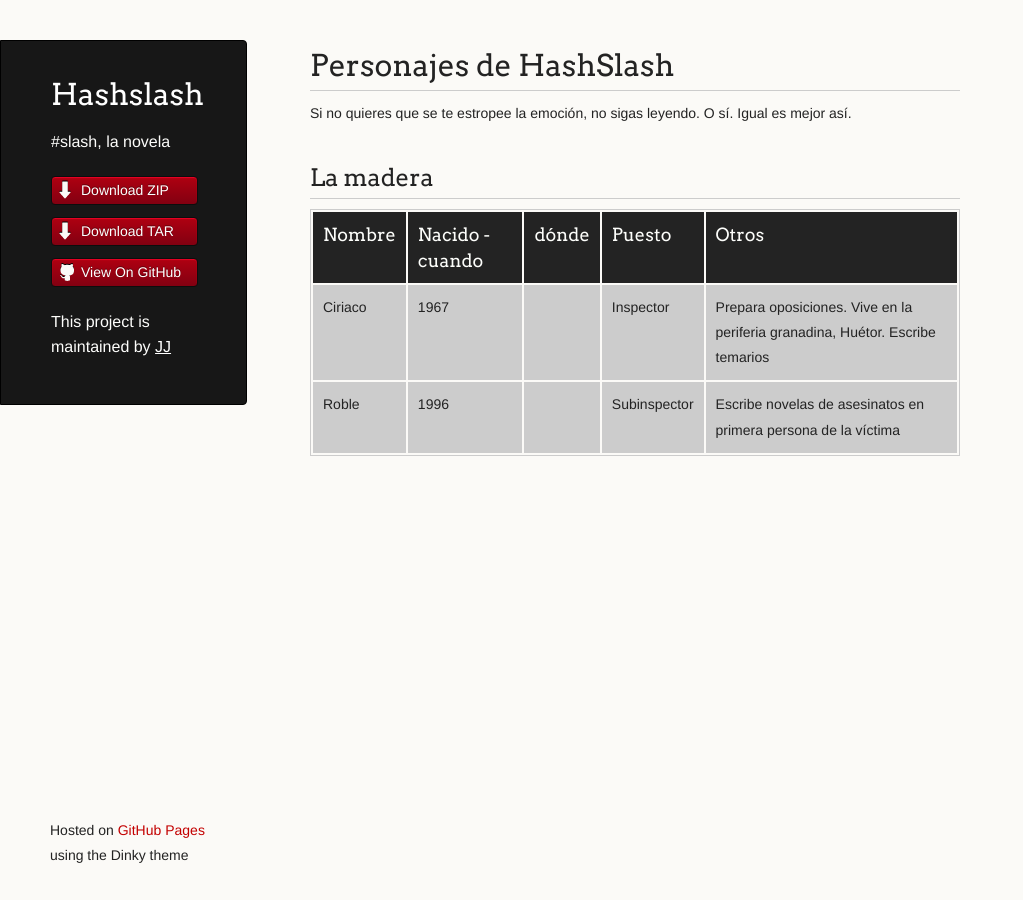
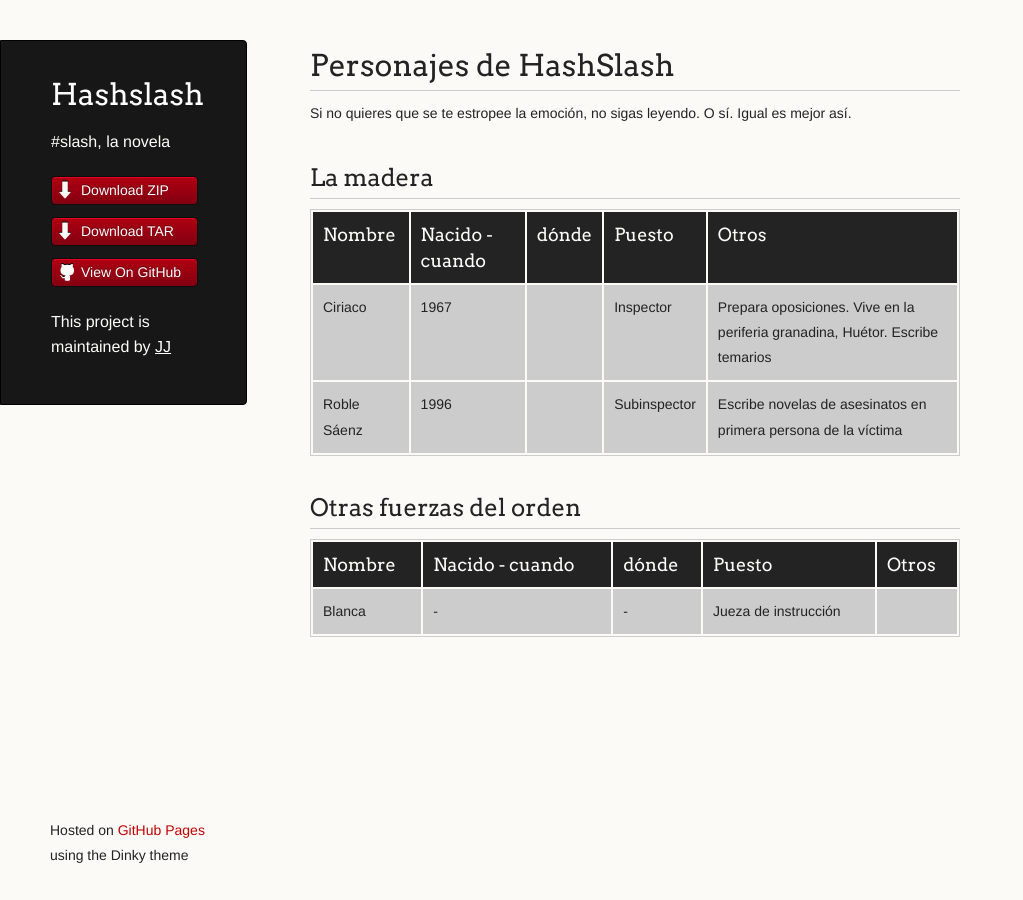
Before and after one commit to JJ/HashSlash, a Jekyll site: the page built from texto/personajes.md, in a window 1280 px wide. Shown: the whole page, without its empty margins (0-1023 px from the left). Built offline with Jekyll 4.4.1, drawn with Linux system fonts in a browser that asks for light colours.

Commit message:
Sync texto/personajes.md from master to gh-pages

```diff
--- a/texto/personajes.md
+++ b/texto/personajes.md
@@ -13,4 +13,11 @@ La madera
 Nombre | Nacido - cuando | dónde |  Puesto | Otros
 --- |--- |--- |--- | ---
 Ciriaco | 1967 | | Inspector | Prepara oposiciones. Vive en la periferia granadina, Huétor. Escribe temarios
-Roble | 1996 | | Subinspector | Escribe novelas de asesinatos en primera persona de la víctima
+Roble Sáenz | 1996 | | Subinspector | Escribe novelas de asesinatos en primera persona de la víctima
+
+Otras fuerzas del orden
+---
+
+Nombre | Nacido - cuando | dónde |  Puesto | Otros
+--- |--- |--- |--- | ---
+Blanca | - | - | Jueza de instrucción |
```
